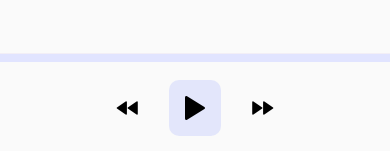
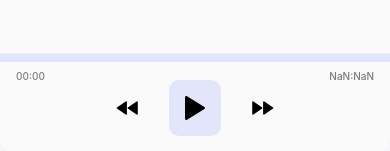
Before and after one commit to noumantahir/nt-web-transcript-sample, a React Native app: screen / in a window 390 px wide. Shown: the part 690-841 px from the top of the page. Built offline with nearby package versions, Linux system fonts and the light colour scheme.

Commit message:
rendering time trackers

```diff
--- a/src/components/molecules/control-panel/ControlPanel.styles.ts
+++ b/src/components/molecules/control-panel/ControlPanel.styles.ts
@@ -8,6 +8,8 @@ export default StyleSheet.create({
       borderTopWidth:1,
       backgroundColor:Colors.background,
       borderColor: Colors.border,
+      borderBottomLeftRadius:16,
+      borderBottomRightRadius:16,
     },
     controlPanel: {
       flexDirection: 'row',
--- a/src/components/molecules/control-panel/ControlPanel.tsx
+++ b/src/components/molecules/control-panel/ControlPanel.tsx
@@ -4,6 +4,7 @@ import React from 'react';
 import { View } from 'react-native';
 import styles from './ControlPanel.styles';
 import { useSafeAreaInsets } from 'react-native-safe-area-context';
+import { TimeTracker } from './children';
 
 interface Props {
   isPlaying: boolean;
@@ -33,9 +34,11 @@ export const ControlPanel = ({
     paddingBottom: insets.bottom > 0 ? insets.bottom : 18, //makes sure bottom spacing is consistent
   }
 
+
   return (
     <View style={_containerStyle}>
       <ProgressBar maxProgress={duration} progress={currentTime} />
+      <TimeTracker elapsed={currentTime} total={duration} />
       <View style={styles.controlPanel}>
         <IconButton iconName='controller-fast-backward' onPress={onPrevious} />
         <PlayButton isPlaying={isPlaying} isDisabled={isDisabled} onPress={onTogglePlayback} />
--- /dev/null
+++ b/src/components/molecules/control-panel/children/TimeTracker.styles.ts
@@ -0,0 +1,15 @@
+import { StyleSheet } from "react-native";
+
+export default StyleSheet.create({
+    container: {
+        position: 'absolute',
+        top: 16,
+        left: 16,
+        right: 16,
+    },
+    timeWrapper: {
+        flexDirection: 'row',
+        justifyContent: 'space-between',
+        alignItems: 'center',
+    },
+});
--- /dev/null
+++ b/src/components/molecules/control-panel/children/TimeTracker.tsx
@@ -0,0 +1,35 @@
+import { Text, TextPresets } from 'components/atoms';
+import React from 'react';
+import { View } from 'react-native';
+import styles from './TimeTracker.styles';
+
+
+interface Props {
+    elapsed: number;
+    total: number
+}
+
+export const TimeTracker = ({ total = 0, elapsed = 0 }: Props) => {
+
+    return (
+        <View style={styles.container}>
+            <View style={styles.timeWrapper}>
+                <Text preset={TextPresets.CAPTION} >{formatTime(elapsed)}</Text>
+                <Text preset={TextPresets.CAPTION} >{formatTime(total)}</Text>
+            </View>
+        </View>
+    );
+};
+
+
+
+    // formate time millis in format '00:00'
+const formatTime = (millis: number) => {
+    const totalSeconds = Math.floor(millis / 1000);
+    const minutes = Math.floor(totalSeconds / 60);
+    const seconds = totalSeconds % 60;
+    return `${minutes.toString().padStart(2, '0')}:${seconds.toString().padStart(2, '0')}`;
+};
+
+
+export default TimeTracker;
--- /dev/null
+++ b/src/components/molecules/control-panel/children/index.ts
@@ -0,0 +1 @@
+export * from './TimeTracker';
```
